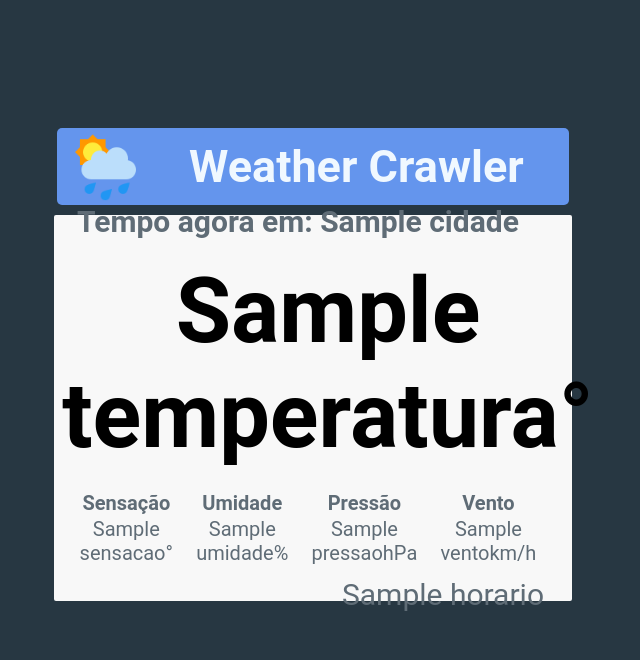
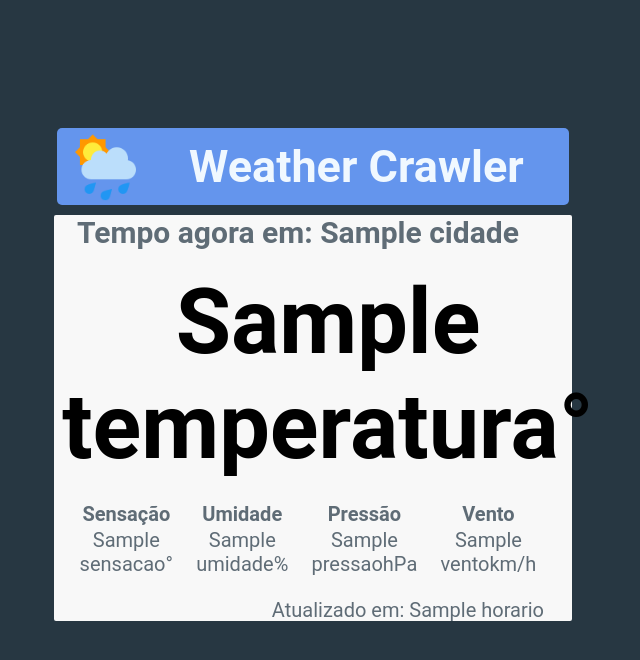
Before and after one commit to alexaugusto23/weather_forecast, a Python web app: template templates/index.html in a window 1280 px wide. Shown: the top 660 px of the page, without its empty margins (327-967 px from the left). Run offline with Jinja, Linux system fonts and the light colour scheme; the template is opened without the code that fills it: most values are stand-ins (such as "Sample title", 1, 10 or a date in 2020).

Commit message:
atualizando rep

```diff
--- a/app.py
+++ b/app.py
@@ -5,7 +5,7 @@ from flask import Flask, render_template , redirect, url_for,request
 app = Flask(__name__)
 
 app.config['MYSQL_USER'] = 'adminMaster'
-app.config['MYSQL_PASSWORD'] = 'Music2989#'
+app.config['MYSQL_PASSWORD'] =
 app.config['MYSQL_HOST'] = 'database-sql.c0ymnqcdkbj5.us-east-2.rds.amazonaws.com'
 app.config['MYSQL_DB'] = 'dbmysql'
 
--- a/static/css/index.css
+++ b/static/css/index.css
@@ -49,8 +49,7 @@ body
 .container-content
 {
     width: 50%;
-    height: 380px;
-    max-height: 500px;
+    max-height: 400px;
     display: flex;
     flex-direction: column;
     justify-content: center;
@@ -90,6 +89,7 @@ body
     justify-content: space-between;
     align-items: center;
     text-align: center;
+    margin-bottom: 10px;
 
 }
 
@@ -109,8 +109,10 @@ body
     margin: 10px;
 }
 
+
 .table
 {
+    width: 100%;
     color: #5f6c76;
     font-size: 20px;
     margin: 10px;
@@ -118,14 +120,25 @@ body
     text-align: center;
     align-items:center;
     justify-content: space-between;
+}
 
+.table th
+{
+    margin-left: 10px;
+    margin-right: 10px;
+}
 
+.table td
+{
+    margin-left: 10px;
+    margin-right: 10px;
 }
+
 
 .container-box3
 {
     color: #5f6c76;
-    font-size: 30px;
+    font-size: 20px;
     margin: 0px 25px 10px 25px; /*top-right-bottom-left*/
     align-content: space-between;
 
--- a/templates/index.html
+++ b/templates/index.html
@@ -34,7 +34,7 @@
                     </tr>
                     </table>
             </div>
-            <div class="container-box3">{{ horario }}</div>
+            <div class="container-box3">Atualizado em: {{ horario }}</div>
         </div>
     </body>
 </html>
```
